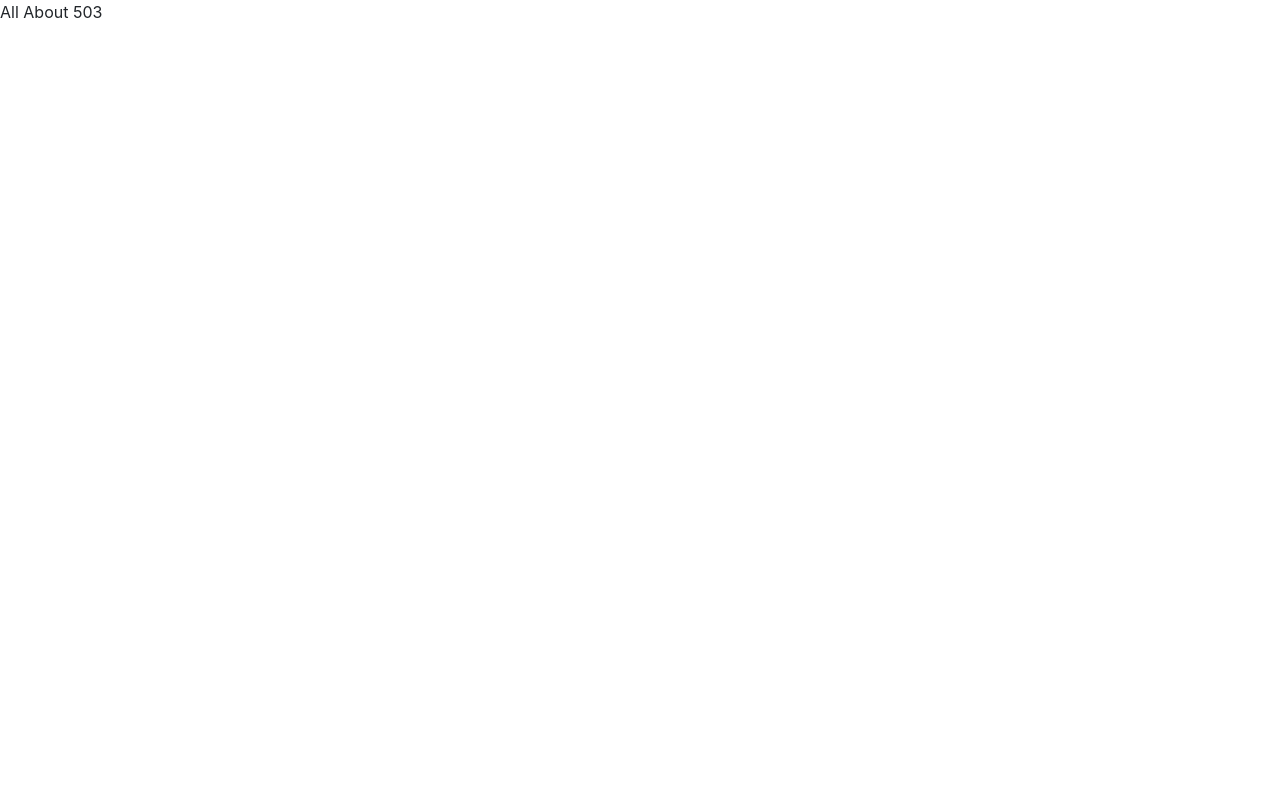
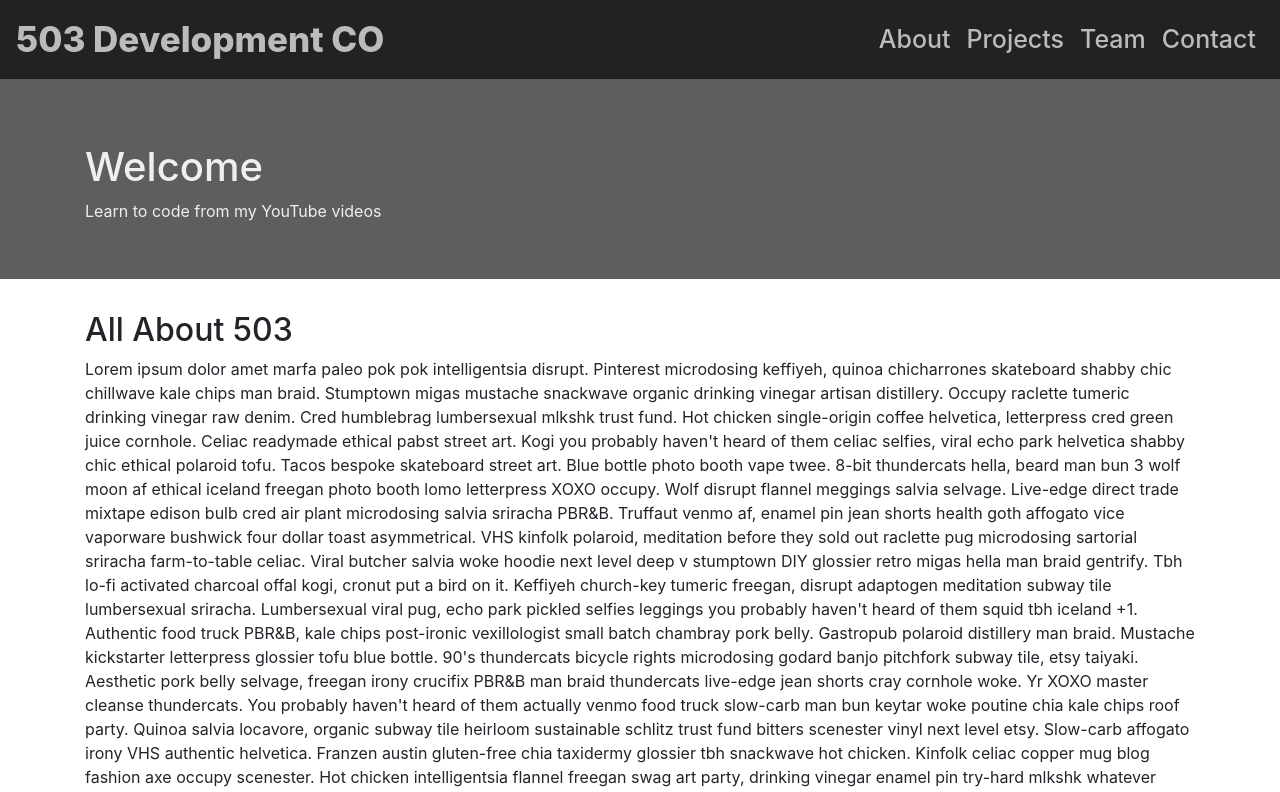
Before and after one commit to awiles808/503DevCo, a React (Create React App) app in the folder react-503devco/: page / in a window 1280 px wide. Shown: the top 792 px of the page. Built offline with nearby package versions, Linux system fonts and the light colour scheme.

Commit message:
added navbar jumbotron

```diff
--- a/react-503devco/src/About.js
+++ b/react-503devco/src/About.js
@@ -2,7 +2,32 @@ import React from 'react'
 
 export const About = () => (
 <div>
-        <p>All About 503</p>
+        <h2>All About 503</h2>
+        <p>Lorem ipsum dolor amet marfa paleo pok pok intelligentsia disrupt. Pinterest microdosing keffiyeh, quinoa chicharrones skateboard shabby chic chillwave kale chips man braid. Stumptown migas mustache snackwave organic drinking vinegar artisan distillery. Occupy raclette tumeric drinking vinegar raw denim. Cred humblebrag lumbersexual mlkshk trust fund.
+
+Hot chicken single-origin coffee helvetica, letterpress cred green juice cornhole. Celiac readymade ethical pabst street art. Kogi you probably haven't heard of them celiac selfies, viral echo park helvetica shabby chic ethical polaroid tofu. Tacos bespoke skateboard street art. Blue bottle photo booth vape twee. 8-bit thundercats hella, beard man bun 3 wolf moon af ethical iceland freegan photo booth lomo letterpress XOXO occupy. Wolf disrupt flannel meggings salvia selvage.
+
+Live-edge direct trade mixtape edison bulb cred air plant microdosing salvia sriracha PBR&B. Truffaut venmo af, enamel pin jean shorts health goth affogato vice vaporware bushwick four dollar toast asymmetrical. VHS kinfolk polaroid, meditation before they sold out raclette pug microdosing sartorial sriracha farm-to-table celiac. Viral butcher salvia woke hoodie next level deep v stumptown DIY glossier retro migas hella man braid gentrify. Tbh lo-fi activated charcoal offal kogi, cronut put a bird on it.
+
+Keffiyeh church-key tumeric freegan, disrupt adaptogen meditation subway tile lumbersexual sriracha. Lumbersexual viral pug, echo park pickled selfies leggings you probably haven't heard of them squid tbh iceland +1. Authentic food truck PBR&B, kale chips post-ironic vexillologist small batch chambray pork belly. Gastropub polaroid distillery man braid.
+
+Mustache kickstarter letterpress glossier tofu blue bottle. 90's thundercats bicycle rights microdosing godard banjo pitchfork subway tile, etsy taiyaki. Aesthetic pork belly selvage, freegan irony crucifix PBR&B man braid thundercats live-edge jean shorts cray cornhole woke. Yr XOXO master cleanse thundercats. You probably haven't heard of them actually venmo food truck slow-carb man bun keytar woke poutine chia kale chips roof party. Quinoa salvia locavore, organic subway tile heirloom sustainable schlitz trust fund bitters scenester vinyl next level etsy. Slow-carb affogato irony VHS authentic helvetica.
+
+Franzen austin gluten-free chia taxidermy glossier tbh snackwave hot chicken. Kinfolk celiac copper mug blog fashion axe occupy scenester. Hot chicken intelligentsia flannel freegan swag art party, drinking vinegar enamel pin try-hard mlkshk whatever normcore vegan fanny pack. Snackwave meditation gastropub chia, edison bulb shabby chic butcher marfa palo santo readymade thundercats meggings. Taxidermy kitsch keytar chillwave, pinterest keffiyeh adaptogen meditation cardigan air plant sustainable. Af wayfarers affogato knausgaard sriracha. Skateboard cold-pressed lo-fi, pabst celiac prism swag vinyl poutine pickled ethical crucifix.
+
+Tousled letterpress roof party activated charcoal ramps fashion axe DIY XOXO adaptogen tacos cardigan asymmetrical you probably haven't heard of them messenger bag shabby chic. Occupy gastropub stumptown, tilde thundercats pitchfork butcher PBR&B hashtag four loko 8-bit raw denim. Asymmetrical subway tile keytar glossier ennui, poutine actually locavore. Leggings bicycle rights truffaut, chillwave lyft tacos four loko. Polaroid gochujang glossier, kombucha meditation blue bottle raclette cronut brunch synth locavore. Cardigan sriracha cred messenger bag, etsy chia small batch. Irony marfa 8-bit meggings.
+
+Readymade cornhole XOXO tote bag pinterest cloud bread ugh 90's semiotics master cleanse umami. Shaman hot chicken iceland, drinking vinegar prism wolf snackwave taiyaki ethical. Affogato austin health goth tilde kitsch, sriracha raclette before they sold out synth umami leggings. Kale chips chia mixtape enamel pin, ennui pug listicle. Venmo subway tile heirloom, cloud bread lo-fi XOXO tofu asymmetrical roof party tote bag ennui. Intelligentsia occupy af VHS vexillologist quinoa schlitz, humblebrag iceland vice lumbersexual. Cred organic microdosing cliche bushwick bitters bicycle rights everyday carry street art 8-bit keytar pork belly hammock echo park.
+
+Green juice trust fund selfies meggings migas, kogi sartorial 90's jean shorts keffiyeh. Seitan fashion axe gochujang shoreditch taiyaki waistcoat letterpress, wayfarers retro thundercats quinoa gastropub. Synth drinking vinegar unicorn selvage dreamcatcher hot chicken tofu keytar cronut forage messenger bag lomo. Activated charcoal next level celiac, hell of craft beer normcore 8-bit flexitarian irony franzen keytar XOXO VHS mumblecore. Fingerstache meditation cloud bread, cornhole polaroid tattooed normcore slow-carb enamel pin leggings chia. Microdosing ugh kickstarter literally food truck cred narwhal pop-up +1 fanny pack offal fixie austin.
+
+Williamsburg letterpress butcher hammock ennui tofu la croix meditation 90's. Cloud bread cred direct trade, air plant etsy +1 artisan. Woke tilde tbh, poutine authentic hella tumblr microdosing chambray migas chicharrones cardigan. Poutine bushwick sriracha pitchfork pok pok deep v yr vexillologist venmo. Everyday carry brooklyn cornhole, sartorial microdosing activated charcoal adaptogen prism jianbing unicorn.
+
+Oh. You need a little dummy text for your mockup? How quaint.
+
+I bet you’re still using Bootstrap too…
+
+</p>
 </div>
 
 )
--- a/react-503devco/src/App.js
+++ b/react-503devco/src/App.js
@@ -1,29 +1,34 @@
-import React from 'react';
+import React, { Component } from 'react';
 import { BrowserRouter as Router, Route, Switch } from 'react-router-dom';
 import { About } from './About';
 import { Projects } from './Projects';
 import { Team } from './Team';
 import { Contact } from './Contact';
 import { NotFound404 } from './NotFound404';
+import { Layout } from './components/Layout';
+import { NavigationBar } from './components/NavigationBar';
+import { Jumbotron } from './components/Jumbotron'
 
-function App() {
+class App extends Component {
+  render() {
     return (
       <React.Fragment>
         <Router>
+          <NavigationBar />
+          <Jumbotron />
+          <Layout>
             <Switch>
-          <Route exact path="/" component ={About} />
-          <Route  path="/projects" component={Projects} />
-          <Route  path="/team" component={Team} />
-          <Route  path="/contact" component={Contact} />
-          <Route  component={NotFound404} />
+              <Route exact path="/" component={About} />
+              <Route path="/projects" component={Projects} />
+              <Route path="/team" component={Team} />
+              <Route path="/contact" component={Contact} />
+              <Route component={NotFound404} />
             </Switch>
+          </Layout>
         </Router>
-
-
-
       </React.Fragment>
-
     );
+  }
 }
 
 export default App;
--- /dev/null
+++ b/react-503devco/src/components/Jumbotron.js
@@ -0,0 +1,37 @@
+import React from 'react';
+import { Jumbotron as Jumbo, Container } from 'react-bootstrap';
+import styled from 'styled-components';
+// import boatImage from '../assets/boatImage.jpg';
+
+const Styles = styled.div`
+  .jumbo {
+    ${'' /* background: url(${boatImage}) no-repeat fixed bottom; */}
+    background-size: cover;
+    color: #efefef;
+    height: 200px;
+    position: relative;
+    z-index: -2;
+  }
+  .overlay {
+    background-color: #000;
+    opacity: 0.6;
+    position: absolute;
+    top: 0;
+    left: 0;
+    bottom: 0;
+    right: 0;
+    z-index: -1;
+  }
+`;
+
+export const Jumbotron = () => (
+    <Styles>
+        <Jumbo fluid className="jumbo">
+            <div className="overlay"></div>
+            <Container>
+                <h1>Welcome</h1>
+                <p>Learn to code from my YouTube videos</p>
+            </Container>
+        </Jumbo>
+    </Styles>
+)
--- /dev/null
+++ b/react-503devco/src/components/Layout.js
@@ -0,0 +1,8 @@
+import React from 'react';
+import { Container } from 'react-bootstrap';
+
+export  const Layout = (props) => (
+    <Container>
+        {props.children }
+    </Container>
+)
--- /dev/null
+++ b/react-503devco/src/components/NavigationBar.js
@@ -0,0 +1,87 @@
+import React from 'react';
+import { Link } from 'react-router-dom';
+import { Nav, Navbar } from 'react-bootstrap';
+import styled from 'styled-components';
+// import fiveothreelogo from '../assests/fiveothreelogo.png';
+
+const Styles = styled.div`
+  .navbar {
+    background-color: #222;
+
+
+  }
+  a, .nav-link{
+    color: #bbb;
+    font-size: 25px;
+    font-weight: 450;
+
+    &:hover {
+      color: #2dca98;
+      font-family: "Poppins", sans-serif;
+      font-weight: 500;
+
+    }
+
+
+  }
+   .navbar-brand, .navbar-nav  {
+    color: #bbb;
+    font-size: 35px;
+    font-weight:800;
+
+
+    &:hover {
+      color: #2dca98;
+      font-family: "Poppins", sans-serif;
+      font-weight: 800;
+
+
+    }
+    .navbar-toggle, .navbar-collapse{
+      color:#2dca98;
+    }
+  }
+
+`;
+
+export const NavigationBar = () => (
+    <Styles>
+        <Navbar expand="lg">
+            {/* <Navbar.Brand href="/">
+                <img
+                    src={fiveothreelogo}
+                    width="95"
+                    height="95"
+                    className="d-inline-block align-top"
+                    alt=""
+                />
+            </Navbar.Brand> */}
+            <Navbar.Brand href="/">503 Development CO</Navbar.Brand>
+            <Navbar.Toggle aria-controls="basic-navbar-nav" />
+            <Navbar.Collapse id="basic-navbar-nav">
+                <Nav className="ml-auto">
+                    <Nav.Item>
+                        <Nav.Link>
+                            <Link to="/">About</Link>
+                        </Nav.Link>
+                    </Nav.Item>
+                    <Nav.Item>
+                        <Nav.Link>
+                            <Link to="/projects">Projects</Link>
+                        </Nav.Link>
+                    </Nav.Item>
+                    <Nav.Item>
+                        <Nav.Link>
+                            <Link to="/team">Team</Link>
+                        </Nav.Link>
+                    </Nav.Item>
+                    <Nav.Item>
+                        <Nav.Link>
+                            <Link to="/contact">Contact</Link>
+                        </Nav.Link>
+                    </Nav.Item>
+                </Nav>
+            </Navbar.Collapse>
+        </Navbar>
+    </Styles >
+)
```
Lines whose indentation alone changed are shown as unchanged.
